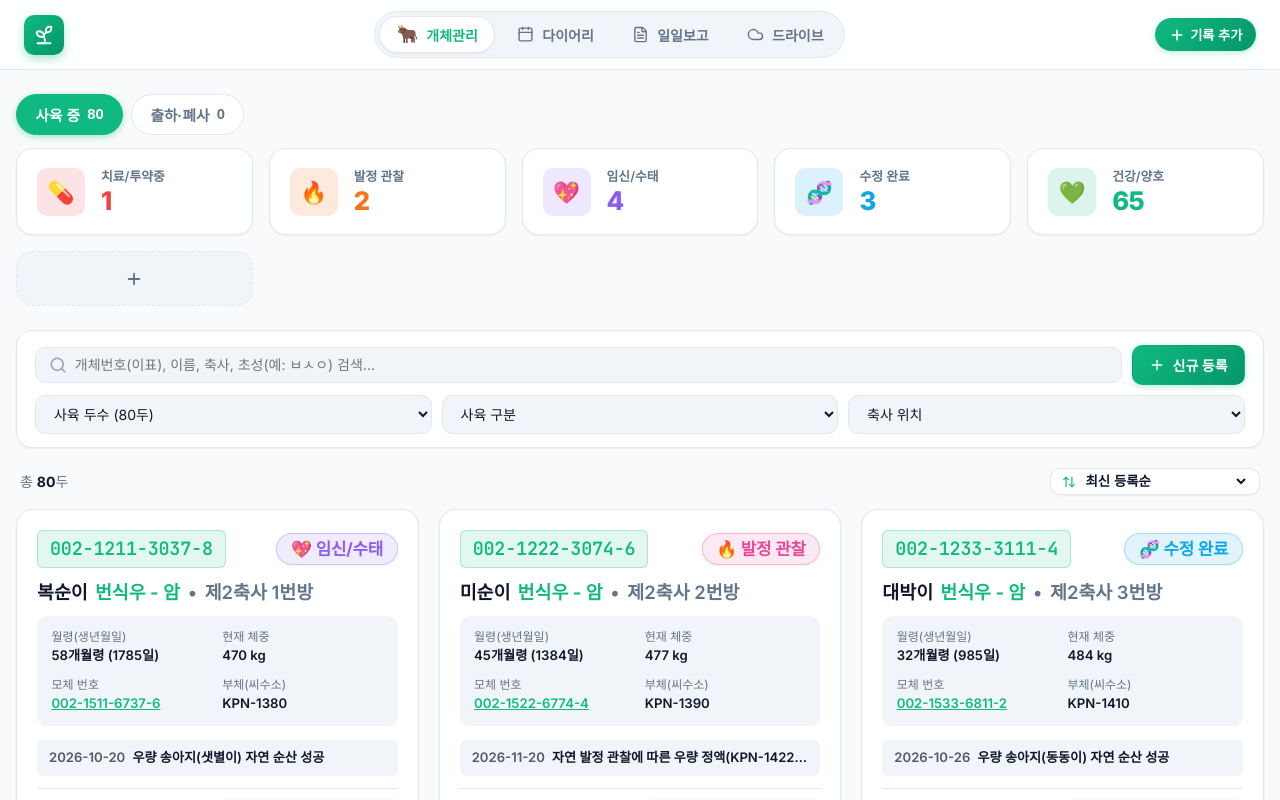
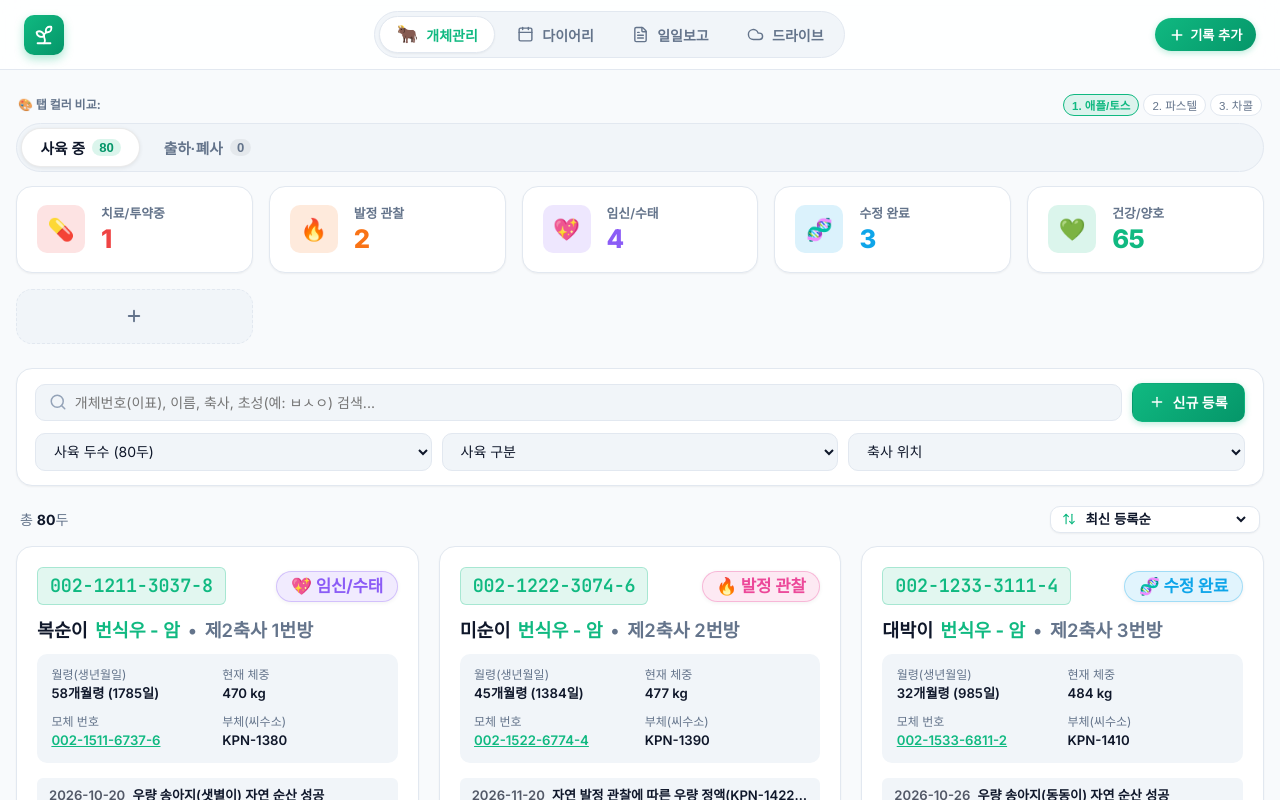
Before and after one commit to sysmedic/happy-farm, a React (Vite) app: page / in a window 1280 px wide. Shown: the top 800 px of the page. Built offline with nearby package versions, Linux system fonts and the light colour scheme; a web font is replaced by a local one.

Commit message:
feat: 세그먼트 탭 3가지 컬러 테마 실시간 비교 스위처 구현

```diff
--- a/src/components/entities/EntityList.jsx
+++ b/src/components/entities/EntityList.jsx
@@ -96,6 +96,22 @@ export default function EntityList({
       } catch (e) {}
       return next;
     });
+  };
+
+  // 세그먼트 탭 스타일 테마 비교 ('style1': 애플/토스 | 'style2': 파스텔 | 'style3': 차콜)
+  const [segmentTheme, setSegmentTheme] = useState(() => {
+    try {
+      return localStorage.getItem('happy_farm_segment_theme') || 'style1';
+    } catch (e) {
+      return 'style1';
+    }
+  });
+
+  const handleSelectTheme = (themeId) => {
+    setSegmentTheme(themeId);
+    try {
+      localStorage.setItem('happy_farm_segment_theme', themeId);
+    } catch (e) {}
   };
 
   const [isCustomizeOpen, setIsCustomizeOpen] = useState(false);
@@ -405,8 +421,41 @@ export default function EntityList({
 
   return (
     <div>
+      {/* 스타일 비교용 미니 스위처 */}
+      <div style={{ display: 'flex', alignItems: 'center', justifyContent: 'space-between', marginBottom: '0.45rem', padding: '0 2px' }}>
+        <span style={{ fontSize: '0.75rem', fontWeight: 700, color: 'var(--text-muted)' }}>
+          🎨 탭 컬러 비교:
+        </span>
+        <div style={{ display: 'flex', gap: '4px' }}>
+          {[
+            { id: 'style1', label: '1. 애플/토스' },
+            { id: 'style2', label: '2. 파스텔' },
+            { id: 'style3', label: '3. 차콜' }
+          ].map(s => (
+            <button
+              key={s.id}
+              type="button"
+              onClick={() => handleSelectTheme(s.id)}
+              style={{
+                fontSize: '0.72rem',
+                fontWeight: segmentTheme === s.id ? 800 : 500,
+                padding: '2px 8px',
+                borderRadius: '9999px',
+                border: segmentTheme === s.id ? '1px solid var(--color-primary)' : '1px solid var(--border-color)',
+                background: segmentTheme === s.id ? 'var(--color-primary-light)' : 'var(--bg-card)',
+                color: segmentTheme === s.id ? 'var(--color-primary)' : 'var(--text-muted)',
+                cursor: 'pointer',
+                transition: 'all 0.15s ease'
+              }}
+            >
+              {s.label}
+            </button>
+          ))}
+        </div>
+      </div>
+
       {/* 0. 사육 중 vs 출하/폐사 세그먼트 스위치 탭 (총 사육 두수 및 이력 카운트 직관적 표기) */}
-      <div className="view-segment-tabs">
+      <div className={`view-segment-tabs theme-${segmentTheme}`}>
         <button
           type="button"
           className={`view-segment-btn ${!isHistoryMode ? 'active' : ''}`}
--- a/src/index.css
+++ b/src/index.css
@@ -705,44 +705,187 @@ a:hover {
   transform: scale(0.97);
 }
 
-/* 사육 중 vs 사육 이력 세그먼트 스위치 탭 */
+/* 사육 중 vs 사육 이력 세그먼트 스위치 탭 공통 */
 .view-segment-tabs {
   display: flex;
-  gap: 0.5rem;
   margin-bottom: 0.85rem;
 }
 
 .view-segment-btn {
-  display: flex;
-  align-items: center;
+  display: inline-flex;
+  align-items: center;
+  justify-content: center;
   gap: 0.45rem;
-  padding: 0.55rem 1.15rem;
+  padding: 0.5rem 1.15rem;
   border-radius: var(--radius-full);
   font-size: 0.92rem;
   font-weight: 700;
+  cursor: pointer;
+  transition: all 0.18s cubic-bezier(0.16, 1, 0.3, 1);
+  user-select: none;
+}
+
+/* 🎨 스타일 1: 애플/토스 트랙형 (컨테이너 음각 + 선택 탭 양각 카드) */
+.view-segment-tabs.theme-style1 {
+  gap: 4px;
+  padding: 4px;
+  background: var(--bg-card-subtle);
   border: 1px solid var(--border-color);
+  border-radius: var(--radius-full);
+}
+
+.theme-style1 .view-segment-btn {
+  background: transparent;
+  color: var(--text-muted);
+  border: 1px solid transparent;
+  box-shadow: none;
+}
+
+.theme-style1 .view-segment-btn.active {
+  background: var(--bg-card);
+  color: var(--text-main);
+  border-color: rgba(0, 0, 0, 0.08);
+  box-shadow: 0 1px 4px rgba(0, 0, 0, 0.08);
+}
+
+.theme-style1 .segment-count {
+  font-size: 0.82rem;
+  font-weight: 800;
+  padding: 1px 7px;
+  border-radius: var(--radius-full);
+  background: rgba(0, 0, 0, 0.05);
+  color: var(--text-muted);
+}
+
+.theme-style1 .view-segment-btn.active .segment-count {
+  background: rgba(16, 185, 129, 0.15);
+  color: #059669;
+}
+
+.theme-style1 .view-segment-btn.active.history-active .segment-count {
+  background: rgba(100, 116, 139, 0.15);
+  color: #475569;
+}
+
+[data-theme="dark"] .theme-style1 .view-segment-btn.active {
+  background: var(--bg-card);
+  color: #f8fafc;
+  border-color: rgba(255, 255, 255, 0.12);
+  box-shadow: 0 1px 4px rgba(0, 0, 0, 0.3);
+}
+
+[data-theme="dark"] .theme-style1 .segment-count {
+  background: rgba(255, 255, 255, 0.08);
+  color: var(--text-muted);
+}
+
+[data-theme="dark"] .theme-style1 .view-segment-btn.active .segment-count {
+  background: rgba(52, 211, 153, 0.25);
+  color: #6ee7b7;
+}
+
+[data-theme="dark"] .theme-style1 .view-segment-btn.active.history-active .segment-count {
+  background: rgba(148, 163, 184, 0.25);
+  color: #cbd5e1;
+}
+
+/* 🎨 스타일 2: 은은한 파스텔 틴트형 (소프트 그린 & 소프트 슬레이트) */
+.view-segment-tabs.theme-style2 {
+  gap: 0.5rem;
+}
+
+.theme-style2 .view-segment-btn {
   background: var(--bg-card);
   color: var(--text-muted);
-  cursor: pointer;
-  transition: all 0.15s ease;
-}
-
-.view-segment-btn:hover {
-  background: var(--bg-card-subtle);
-  color: var(--text-main);
-}
-
-.view-segment-btn.active {
-  background: var(--color-primary);
+  border: 1px solid var(--border-color);
+}
+
+.theme-style2 .view-segment-btn.active {
+  background: rgba(16, 185, 129, 0.12);
+  color: #059669;
+  border: 1.5px solid #10b981;
+  box-shadow: 0 1px 4px rgba(16, 185, 129, 0.18);
+}
+
+.theme-style2 .view-segment-btn.active.history-active {
+  background: rgba(100, 116, 139, 0.12);
+  color: #334155;
+  border: 1.5px solid #64748b;
+  box-shadow: 0 1px 4px rgba(100, 116, 139, 0.18);
+}
+
+.theme-style2 .segment-count {
+  font-size: 0.82rem;
+  font-weight: 800;
+  padding: 1px 7px;
+  border-radius: var(--radius-full);
+  background: rgba(0, 0, 0, 0.05);
+}
+
+.theme-style2 .view-segment-btn.active .segment-count {
+  background: rgba(16, 185, 129, 0.22);
+  color: #047857;
+}
+
+.theme-style2 .view-segment-btn.active.history-active .segment-count {
+  background: rgba(100, 116, 139, 0.22);
+  color: #1e293b;
+}
+
+[data-theme="dark"] .theme-style2 .view-segment-btn.active {
+  background: rgba(16, 185, 129, 0.2);
+  color: #34d399;
+  border-color: #34d399;
+}
+
+[data-theme="dark"] .theme-style2 .view-segment-btn.active.history-active {
+  background: rgba(100, 116, 139, 0.25);
+  color: #cbd5e1;
+  border-color: #94a3b8;
+}
+
+/* 🎨 스타일 3: 프리미엄 차콜/다크형 (단단한 프로 툴 느낌) */
+.view-segment-tabs.theme-style3 {
+  gap: 0.5rem;
+}
+
+.theme-style3 .view-segment-btn {
+  background: var(--bg-card);
+  color: var(--text-muted);
+  border: 1px solid var(--border-color);
+}
+
+.theme-style3 .view-segment-btn.active {
+  background: #1e293b;
   color: #ffffff;
-  border-color: var(--color-primary);
-  box-shadow: 0 2px 6px rgba(16, 185, 129, 0.35);
-}
-
-.view-segment-btn.active.history-active {
+  border-color: #1e293b;
+  box-shadow: 0 2px 6px rgba(0, 0, 0, 0.2);
+}
+
+.theme-style3 .view-segment-btn.active.history-active {
   background: #475569;
+  color: #ffffff;
   border-color: #475569;
-  box-shadow: 0 2px 6px rgba(71, 85, 105, 0.35);
+  box-shadow: 0 2px 6px rgba(71, 85, 105, 0.3);
+}
+
+.theme-style3 .segment-count {
+  font-size: 0.82rem;
+  font-weight: 800;
+  padding: 1px 7px;
+  border-radius: var(--radius-full);
+  background: rgba(0, 0, 0, 0.05);
+}
+
+.theme-style3 .view-segment-btn.active .segment-count {
+  background: rgba(255, 255, 255, 0.2);
+  color: #ffffff;
+}
+
+[data-theme="dark"] .theme-style3 .view-segment-btn.active {
+  background: #0f172a;
+  color: #ffffff;
+  border-color: #38bdf8;
 }
 
 
```
